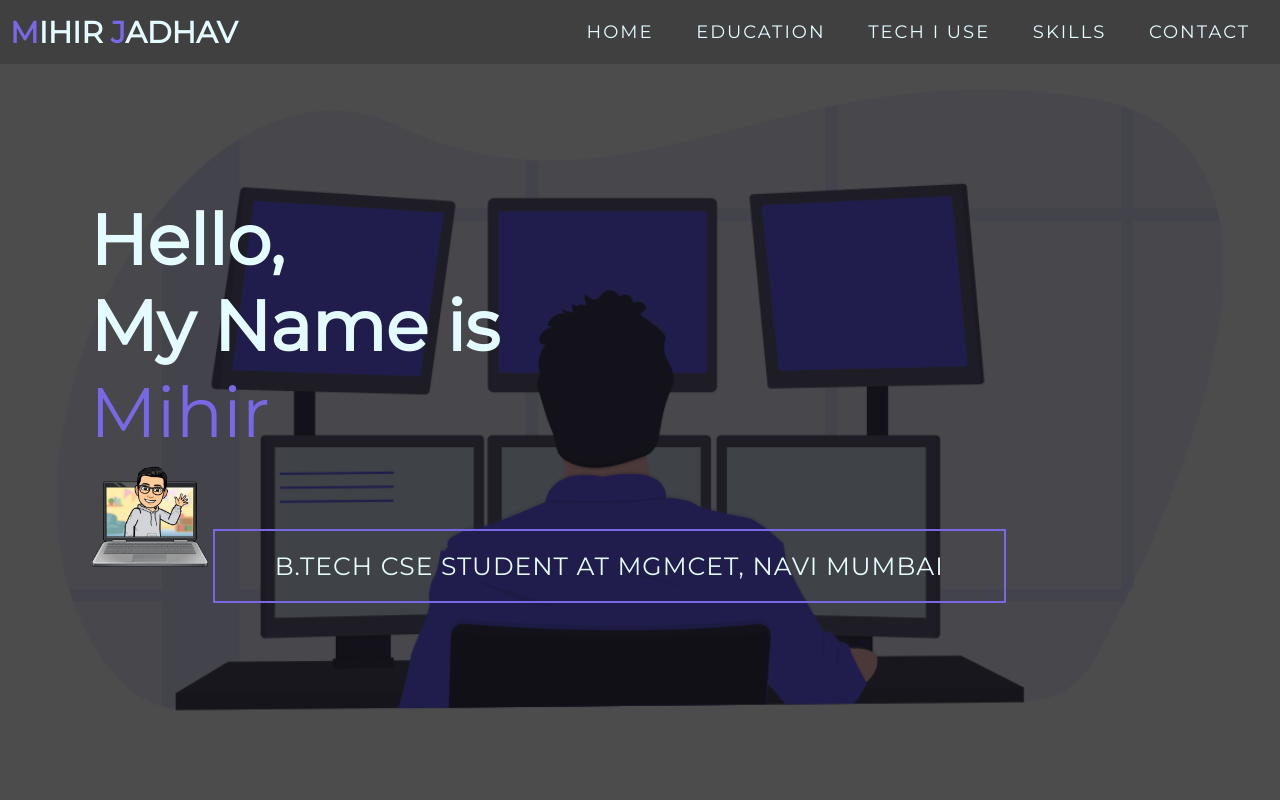
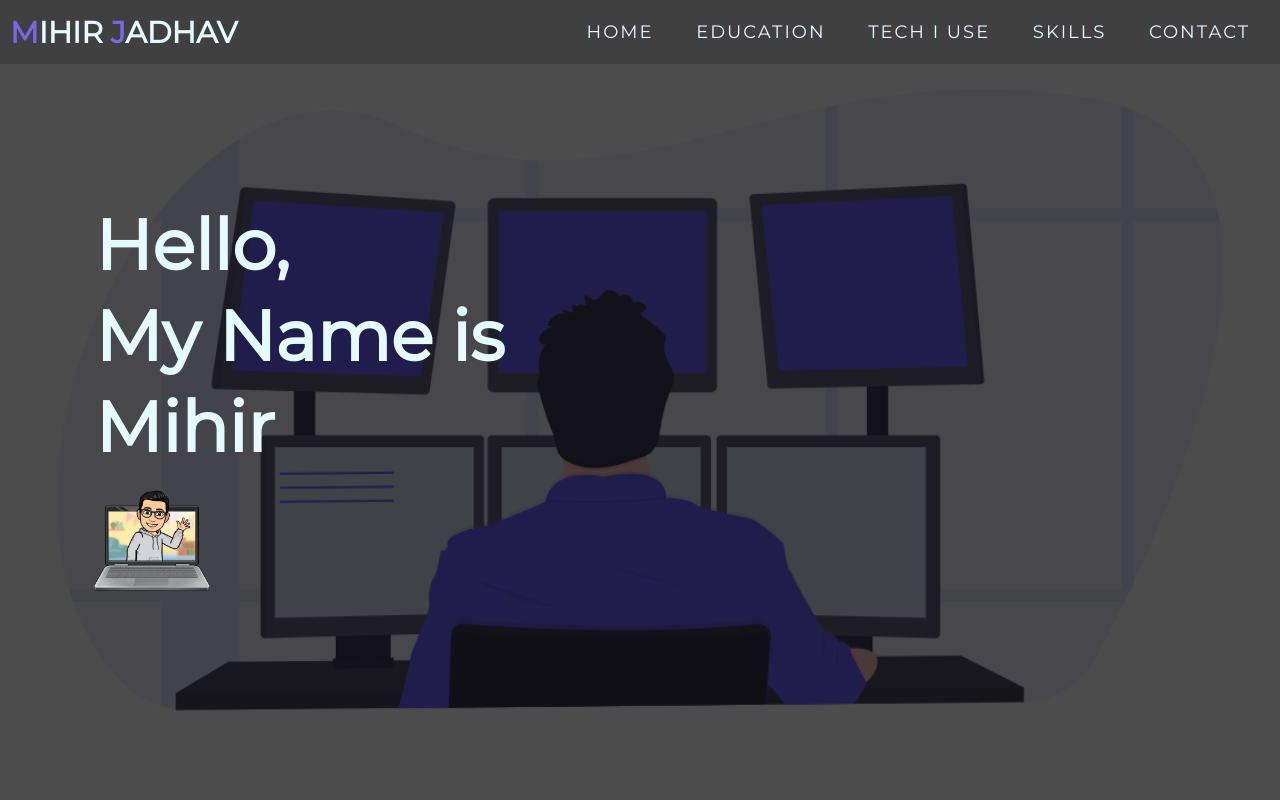
Before and after one commit to mhrjdv/web, a plain HTML site: page index.html in a window 1280 px wide. Shown: the top 800 px of the page. Drawn offline with Linux system fonts and the light colour scheme; a script that the page names is missing.

Commit message:
Update index.html

```diff
--- a/index.html
+++ b/index.html
@@ -41,11 +41,19 @@
   <section id="hero">
     <div class="hero container">
       <div>
-          <h1>Hello, <span></span></h1>
-              <h1>My Name is <span></span></h1>
-              <h1>Mihir <span></span></h1>
-              <img id="hello-size" class="" src="hello.png" alt="hello">
-        <a  class="cta">B.Tech CSE Student at MGMCET, Navi Mumbai</a>
+          <table cellspacing="5px">
+          <tr>
+            <td><h1>Hello, <span></span></h1></td>
+          </tr>
+            <tr><td><h1>My Name is <span></span></h1></td></tr>
+            <tr><td><h1>Mihir <span></span></h1></td></tr>
+        </table>
+
+            <table>
+            <tr></tr>
+            <td><img id="hello-size" class="" src="hello.png" alt="hello"></td>
+          </tr>
+        </table>
       </div>
     </div>
   </section>
```
